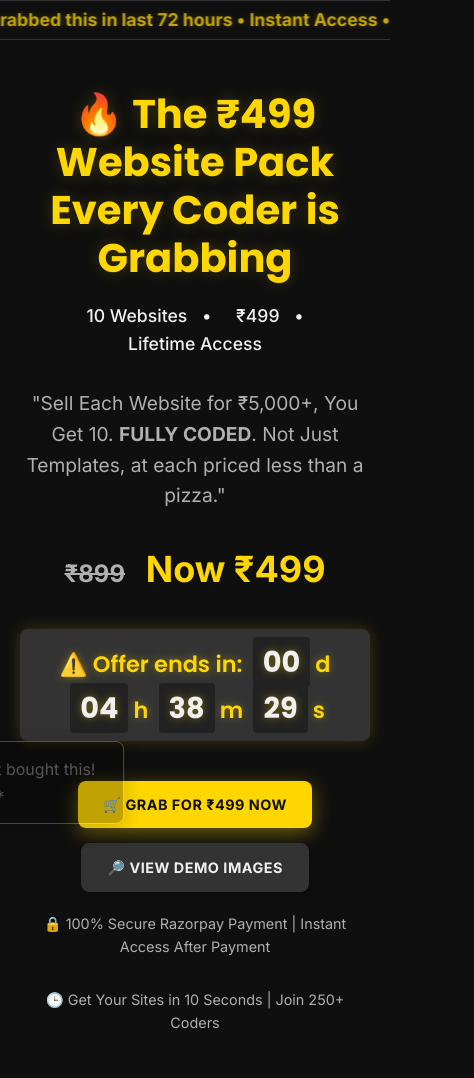
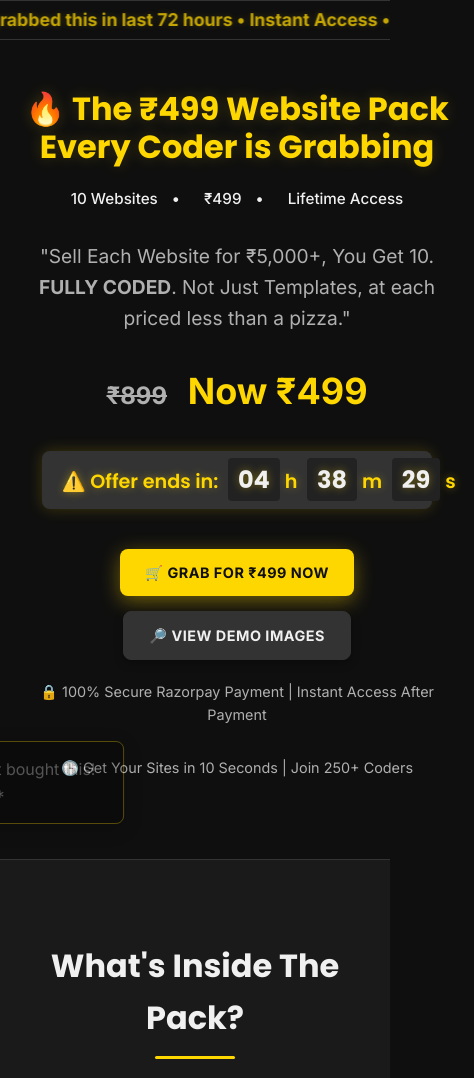
Before and after one commit to Plantlessvegetation/readyflow.in, a plain HTML site: page index.html in a window 390 px wide. Shown: the top 1078 px of the page, 474 px wide, since content can reach past the window. Drawn offline with Linux system fonts and the light colour scheme.

Commit message:
mobile responsive

```diff
--- a/index.html
+++ b/index.html
@@ -191,6 +191,7 @@
             display: inline-block;
             box-shadow: 0 0 15px rgba(255, 215, 0, 0.2);
             text-shadow: 0 0 8px rgba(255, 215, 0, 0.4);
+            white-space: nowrap; /* Keep timer on one line */
         }
         .countdown-timer-main span {
             font-size: 2.2rem;
@@ -563,32 +564,25 @@
             background-color: var(--primary-bg);
             padding: 10px 0;
             overflow: hidden; /* Hide content outside the span */
-            /* white-space: nowrap;  Removed this as it can cause issues with centering/animation conflicts */
             color: var(--accent-gold);
             font-weight: 600;
             font-size: 1.1rem;
             border-top: 1px solid var(--secondary-elements);
             border-bottom: 1px solid var(--secondary-elements);
-            display: flex; /* Use flex to allow centering if content is shorter than width */
+            display: flex; /* Use flex to allow centering */
             justify-content: center; /* Center content horizontally */
             align-items: center; /* Center content vertically */
             height: 40px; /* Define a height for the strip */
-            text-align: center; /* Fallback for older browsers or if flex breaks */
+            text-align: center; /* Fallback */
         }
 
         .ticker-strip span {
-            display: inline-block; /* Essential for animation */
+            display: inline-block; /* Required for animation and white-space */
             padding: 0 20px; /* Add some padding to the text */
             animation: tickerFadePulse 4s infinite alternate; /* Applied pulse animation */
-            /* Removed tickerSlide animation to prevent horizontal distortion */
-            /* width: 100%; Removed this to allow text to fit naturally and be centered by parent flex */
             white-space: nowrap; /* Keep the text on a single line */
+            box-sizing: border-box; /* Include padding in element's total width/height */
         }
-
-        /* @keyframes tickerSlide { Removed as requested for this fixed ticker */
-            /* 0% { transform: translateX(100%); }
-            100% { transform: translateX(-100%); } */
-        /* } */
 
         @keyframes tickerFadePulse {
             0% { opacity: 0.7; transform: scale(1); text-shadow: 0 0 5px rgba(255, 215, 0, 0.2); }
@@ -712,7 +706,7 @@
         /* --- Responsive Design --- */
         @media (max-width: 768px) {
             h1 {
-                font-size: 2.5rem;
+                font-size: 2.5rem; /* Default mobile font size */
             }
             h2 {
                 font-size: 2rem;
@@ -729,6 +723,10 @@
             .countdown-timer-main {
                 font-size: 1.4rem;
                 padding: 10px 20px;
+                display: block; /* Ensure it takes full width on small mobile */
+                margin-left: auto;
+                margin-right: auto;
+                max-width: 90%; /* Prevent it from touching edges */
             }
             .countdown-timer-main span {
                 font-size: 1.8rem;
@@ -784,6 +782,22 @@
                 font-size: 1.8rem; /* Adjust for smaller screens */
             }
         }
+
+        /* Further shrink H1 on very small screens if needed */
+        @media (max-width: 480px) {
+            h1 {
+                font-size: 2rem; /* Even smaller font size for very narrow screens */
+            }
+            .hero-highlights {
+                font-size: 0.95rem; /* Adjust highlights font size as well */
+            }
+            .countdown-timer-main {
+                font-size: 1.2rem;
+            }
+            .countdown-timer-main span {
+                font-size: 1.5rem;
+            }
+        }
     </style>
 </head>
 <body>
@@ -805,7 +819,7 @@
             <p class="price-comparison"><s>₹899</s> <span style="color:var(--accent-gold); font-size: 1.5em;">Now ₹499</span></p>
 
             <div class="countdown-timer-main">
-                ⚠️ Offer ends in: <span id="days">00</span>d <span id="hours">00</span>h <span id="minutes">00</span>m <span id="seconds">00</span>s
+                ⚠️ Offer ends in: <span id="hours">00</span>h <span id="minutes">00</span>m <span id="seconds">00</span>s
             </div>
 
             <div class="hero-ctas">
@@ -1056,14 +1070,15 @@
                 const now = new Date().getTime();
                 const distance = countDownDate - now;
 
-                const days = Math.floor(distance / (1000 * 60 * 60 * 24));
+                // Removed days calculation as per request
+                // const days = Math.floor(distance / (1000 * 60 * 60 * 24));
                 const hours = Math.floor((distance % (1000 * 60 * 60 * 24)) / (1000 * 60 * 60));
                 const minutes = Math.floor((distance % (1000 * 60 * 60)) / (1000 * 60));
                 const seconds = Math.floor((distance % (1000 * 60)) / 1000);
 
                 const getTwoDigits = (num) => num < 10 ? "0" + num : num;
 
-                document.getElementById("days").innerHTML = getTwoDigits(days);
+                // document.getElementById("days").innerHTML = getTwoDigits(days); // Removed days display
                 document.getElementById("hours").innerHTML = getTwoDigits(hours);
                 document.getElementById("minutes").innerHTML = getTwoDigits(minutes);
                 document.getElementById("seconds").innerHTML = getTwoDigits(seconds);
```
